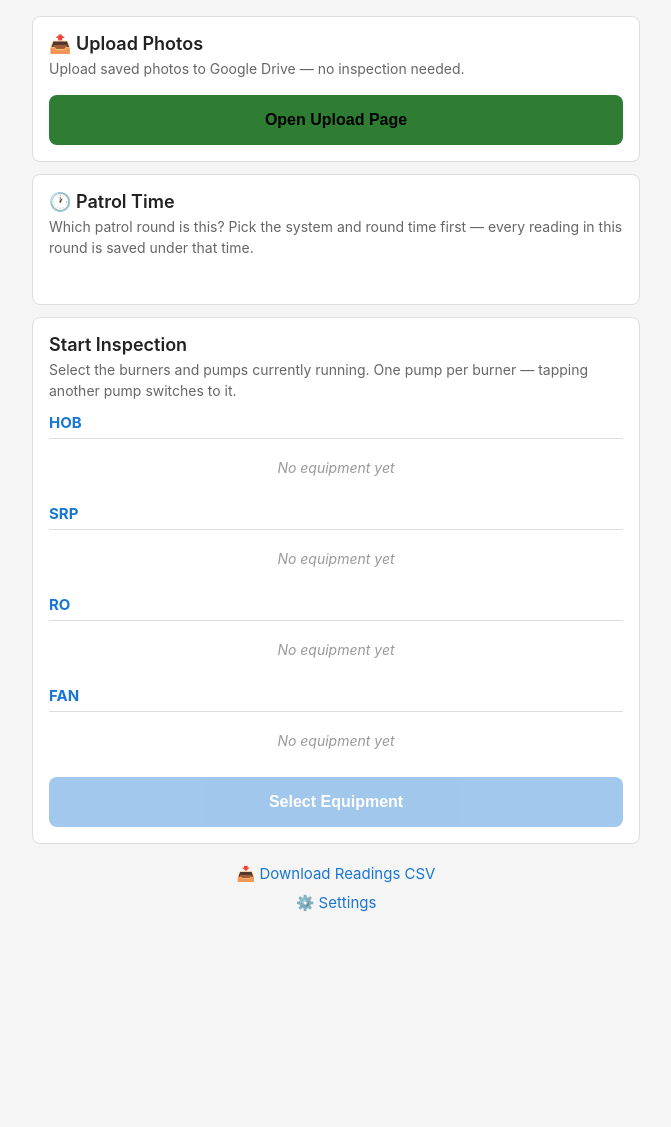
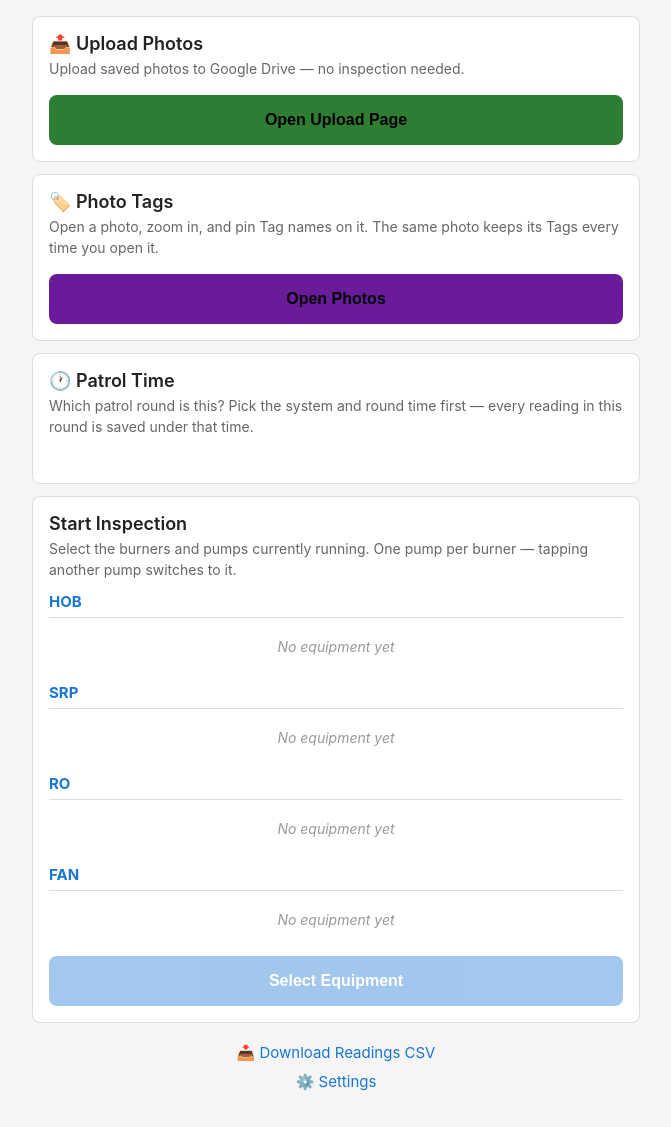
Before and after one commit to jungg181/prismxe-app, a Python web app: template templates/gauge/index.html in a window 1280 px wide. Shown: the part 82-1209 px from the top of the page, without its empty margins (304-975 px from the left). Before the commit the page ends 994 px from the top, so only its background shows below. Run offline with Jinja, Linux system fonts and the light colour scheme; the template is opened without the code that fills it, so the values that code supplies are empty.

Commit message:
Gauge: photo tagging (upload + edit/zoom + view, tags per photo)

```diff
--- a/templates/gauge/index.html
+++ b/templates/gauge/index.html
@@ -91,6 +91,11 @@
     <h2>📤 Upload Photos</h2>
     <p>Upload saved photos to Google Drive — no inspection needed.</p>
     <button class="btn" style="background:#2e7d32" onclick="location.href='/Hanseong/gauge/upload'">Open Upload Page</button>
+  </div>
+  <div class="card">
+    <h2>🏷️ Photo Tags</h2>
+    <p>Open a photo, zoom in, and pin Tag names on it. The same photo keeps its Tags every time you open it.</p>
+    <button class="btn" style="background:#6a1b9a" onclick="location.href='/Hanseong/gauge/photos'">Open Photos</button>
   </div>
   <div class="card">
     <h2>🕐 Patrol Time</h2>
```
